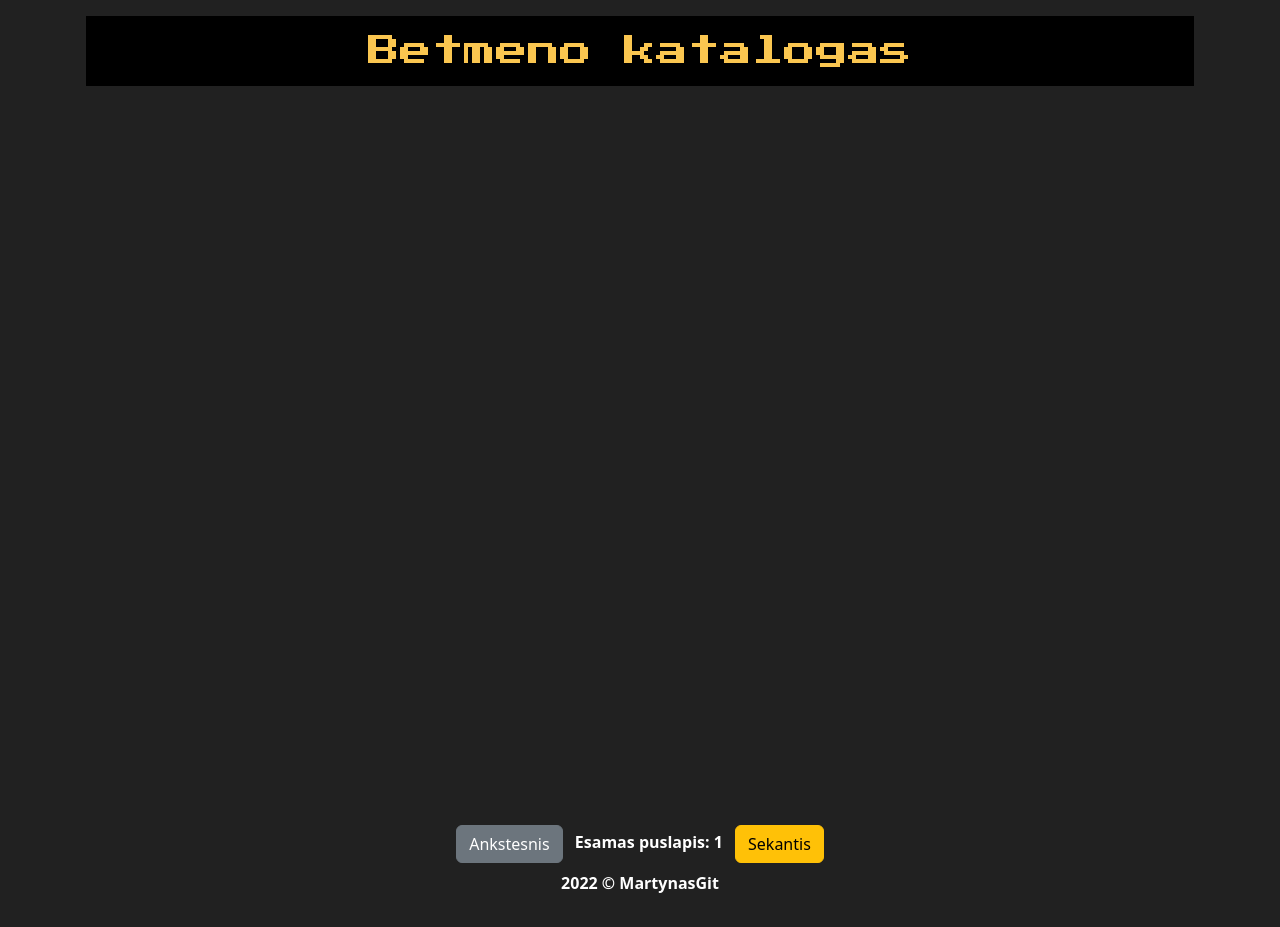
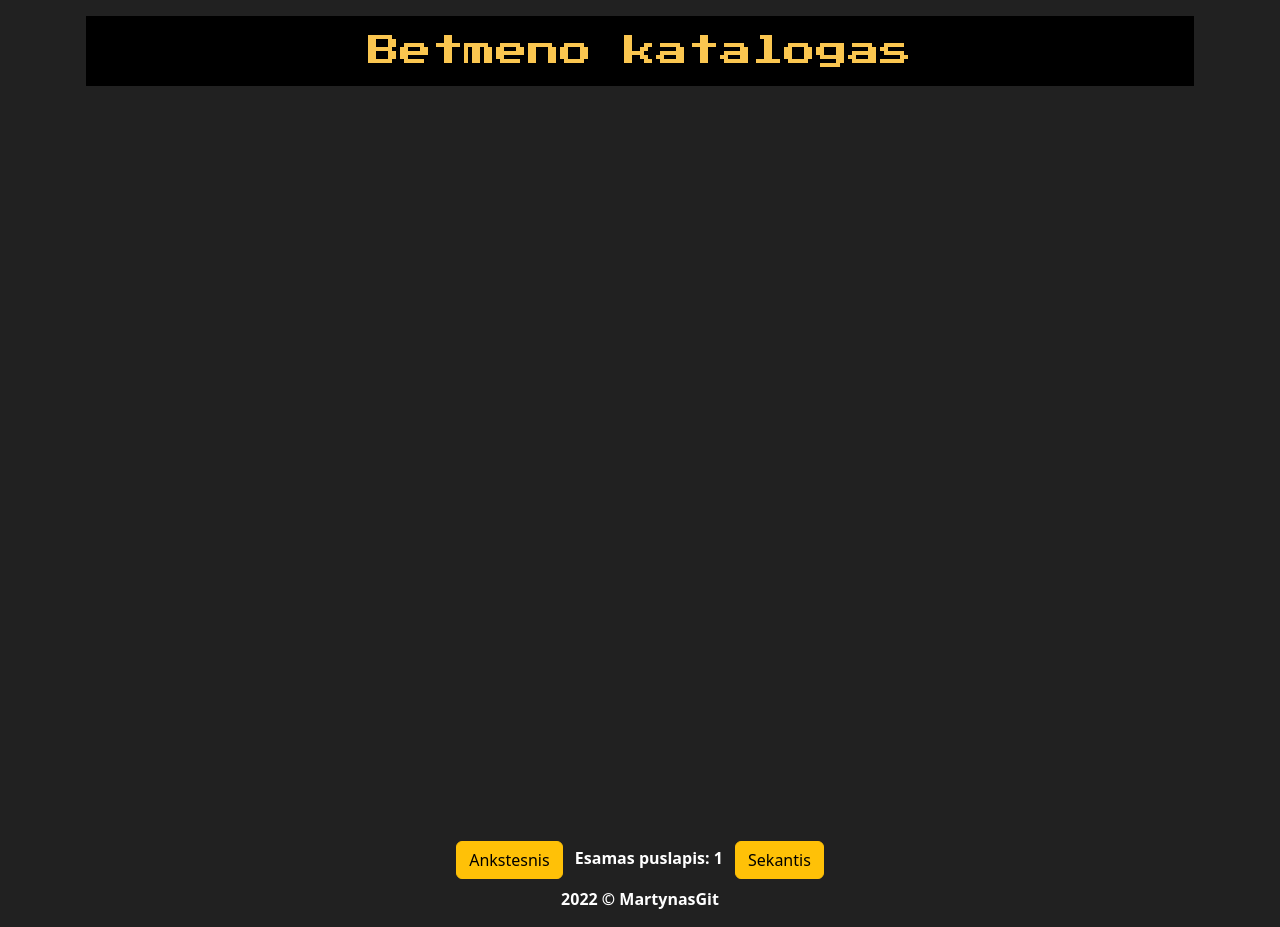
Before and after one commit to MartynasGit/Betmeno-katalogas, a plain HTML site: page index.html in a window 1280 px wide. Drawn offline with nearby package versions, Linux system fonts and the light colour scheme; no server answers.

Commit message:
patobilinimas

```diff
--- a/index.html
+++ b/index.html
@@ -16,12 +16,12 @@
 <body>
     <script src="script.js" defer></script>
     <div class="container text-center p-3">
-        <div class="bg-black"><h1 class="title p-3">Betmeno katalogas</h1></div>
+        <div class="bg-black mb-4"><h1 class="title p-3">Betmeno katalogas</h1></div>
 
         <div class="filmai"></div>
 
         <div class="mt-5">
-            <button class="ankstesnis btn m-2">Ankstesnis</button>
+            <button class="ankstesnis btn btn-warning m-2">Ankstesnis</button>
             <span class="esamas fw-semibold">Esamas puslapis: 1</span>
             <button class=" sekantis btn btn-warning m-2 ">Sekantis</button>
         </div>
--- a/script.js
+++ b/script.js
@@ -16,17 +16,15 @@ const getData = async (adresas) => {
     }
 }
 function patikra(page){
-    if(page == 1 ){
-        ankstesnis.classList.add('btn-secondary')
-        // ankstesnis.classList.add('disabled')
-        ankstesnis.classList.remove('btn-warning');
-        ankstesnis.removeEventListener('click', () => console.log(veikia))
+    if(page === 1 ){
+        ankstesnis.classList.add('disabled')
+    }
+    if(page === 52){
+         sekantis.classList.add('disabled')
     }
     else{
-        ankstesnis.classList.remove('btn-secondary')
-        // ankstesnis.classList.remove('disabled')
-        ankstesnis.classList.add('btn-warning')
-        ankstesnis.addEventListener('click', atgal)
+        sekantis.classList.remove('disabled')
+        ankstesnis.classList.remove('disabled')
     }
 }
 function pirmyn() {
@@ -48,7 +46,7 @@ const init = async (adresas) => {
     console.log(sar)
     filmai.innerHTML = ""
     for (let i = 0; i < 10; i++){
-        filmai.innerHTML += `<div class="text-center my-2">
+        filmai.innerHTML += `<div class="text-center my-1">
                             <img src="${sar[i].Poster}"></img>
                             <span class="text-center d-block">${sar[i].Title}</span>
                             <span class="text-center">${sar[i].Year}</span>
@@ -57,5 +55,6 @@ const init = async (adresas) => {
     }
 
 }
+ankstesnis.addEventListener('click', atgal)
 sekantis.addEventListener('click', pirmyn)
 init(adresas)
```
